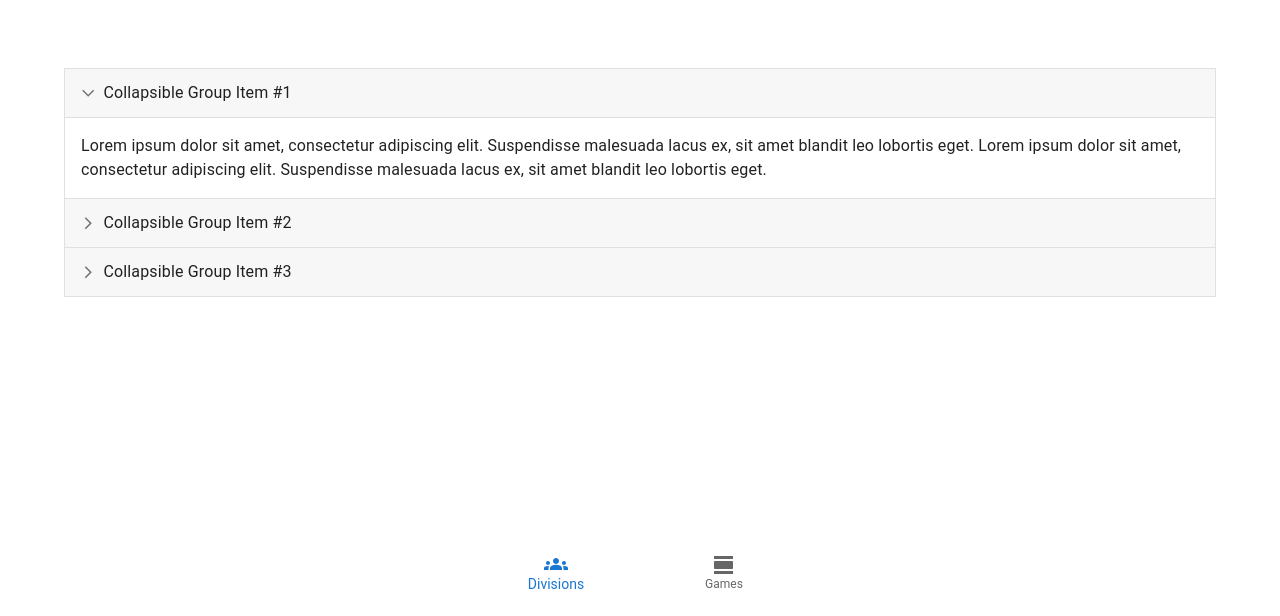
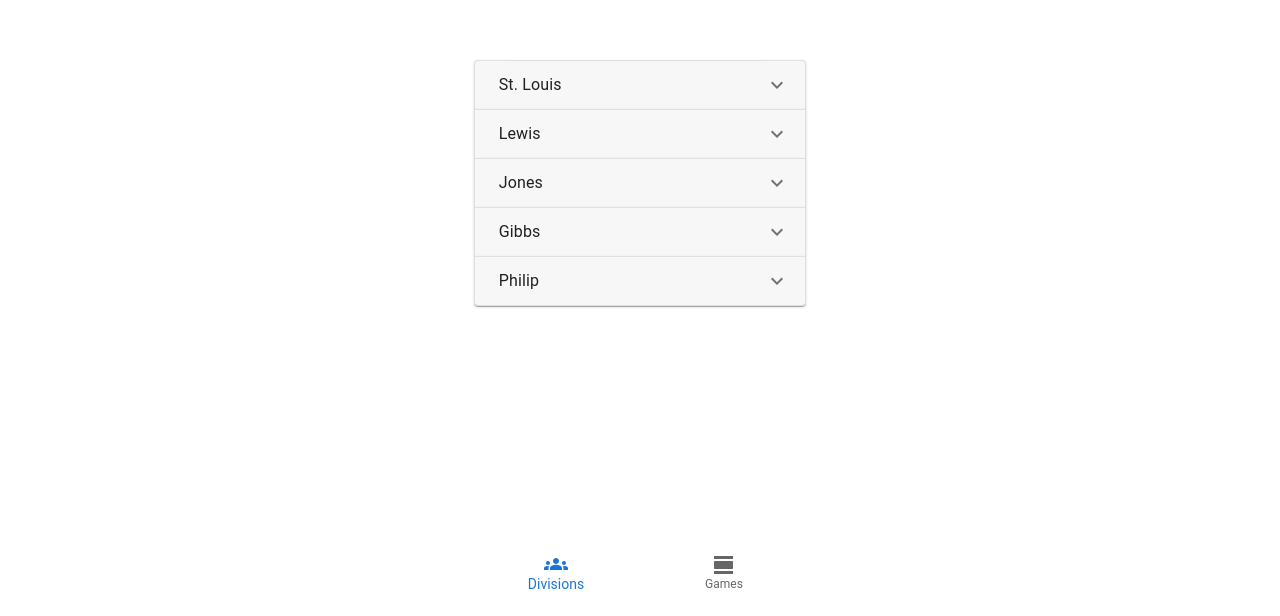
Before and after one commit to neezacoto/carribean-all-fours-scores, a React (Create React App) app: page / in a window 1280 px wide. Shown: the part 184-800 px from the top of the page. Built offline with nearby package versions, Linux system fonts and the light colour scheme.

Commit message:
basic accordians work

```diff
--- a/src/components/Divisions.tsx
+++ b/src/components/Divisions.tsx
@@ -1,15 +1,16 @@
 import * as React from "react";
 import { styled } from "@mui/material/styles";
-import ArrowForwardIosSharpIcon from "@mui/icons-material/ArrowForwardIosSharp";
 import MuiAccordion, { AccordionProps } from "@mui/material/Accordion";
 import MuiAccordionSummary, {
   AccordionSummaryProps,
 } from "@mui/material/AccordionSummary";
 import MuiAccordionDetails from "@mui/material/AccordionDetails";
 import Typography from "@mui/material/Typography";
+import { ExpandMore } from "@mui/icons-material";
+import { Tournament } from "../util/allFoursGame";
 
 const Accordion = styled((props: AccordionProps) => (
-  <MuiAccordion disableGutters elevation={0} square {...props} />
+  <MuiAccordion {...props} />
 ))(({ theme }) => ({
   border: `1px solid ${theme.palette.divider}`,
   "&:not(:last-child)": {
@@ -22,7 +23,7 @@ const Accordion = styled((props: AccordionProps) => (
 
 const AccordionSummary = styled((props: AccordionSummaryProps) => (
   <MuiAccordionSummary
-    expandIcon={<ArrowForwardIosSharpIcon sx={{ fontSize: "0.9rem" }} />}
+    expandIcon={<ExpandMore sx={{ fontSize: "1.5rem" }} />}
     {...props}
   />
 ))(({ theme }) => ({
@@ -30,9 +31,8 @@ const AccordionSummary = styled((props: AccordionSummaryProps) => (
     theme.palette.mode === "dark"
       ? "rgba(255, 255, 255, .05)"
       : "rgba(0, 0, 0, .03)",
-  flexDirection: "row-reverse",
   "& .MuiAccordionSummary-expandIconWrapper.Mui-expanded": {
-    transform: "rotate(90deg)",
+    transform: "rotate(180deg)",
   },
   "& .MuiAccordionSummary-content": {
     marginLeft: theme.spacing(1),
@@ -44,65 +44,63 @@ const AccordionDetails = styled(MuiAccordionDetails)(({ theme }) => ({
   borderTop: "1px solid rgba(0, 0, 0, .125)",
 }));
 
-function Home() {
-  const [expanded, setExpanded] = React.useState<string | false>("panel1");
+type DivisionsProps = {
+  tournament: Tournament;
+};
+
+function Divisions({ tournament }: DivisionsProps) {
+  const [expanded, setExpanded] = React.useState<{
+    [key: string]: boolean;
+  }>({});
 
   const handleChange =
     (panel: string) => (event: React.SyntheticEvent, newExpanded: boolean) => {
-      setExpanded(newExpanded ? panel : false);
+      setExpanded((prevExpanded) => ({
+        ...prevExpanded,
+        [panel]: newExpanded,
+      }));
     };
+
   return (
     <div>
+      {tournament.divisions.map((division, index) => (
         <Accordion
-        expanded={expanded === "panel1"}
-        onChange={handleChange("panel1")}
+          key={division.name}
+          expanded={expanded[`panel${index}`] || false}
+          onChange={handleChange(`panel${index}`)}
         >
-        <AccordionSummary aria-controls="panel1d-content" id="panel1d-header">
-          <Typography>Collapsible Group Item #1</Typography>
+          <AccordionSummary
+            aria-controls={`panel${index}d-content`}
+            id={`panel${index}d-header`}
+          >
+            <Typography>{division.name}</Typography>
+          </AccordionSummary>
+          <AccordionDetails>
+            {division.teams.map((team, teamIndex) => (
+              <Accordion
+                key={team.name}
+                expanded={expanded[`panel${index}-${teamIndex}`] || false}
+                onChange={handleChange(`panel${index}-${teamIndex}`)}
+              >
+                <AccordionSummary
+                  aria-controls={`panel${index}-${teamIndex}d-content`}
+                  id={`panel${index}-${teamIndex}d-header`}
+                >
+                  <Typography>{team.name}</Typography>
                 </AccordionSummary>
                 <AccordionDetails>
                   <Typography>
-            Lorem ipsum dolor sit amet, consectetur adipiscing elit. Suspendisse
-            malesuada lacus ex, sit amet blandit leo lobortis eget. Lorem ipsum
-            dolor sit amet, consectetur adipiscing elit. Suspendisse malesuada
-            lacus ex, sit amet blandit leo lobortis eget.
+                    BullsEye Wins: {team.bullsEyeWins} | BullsEye Losses:{" "}
+                    {team.bullsEyeLosses}
                   </Typography>
                 </AccordionDetails>
               </Accordion>
-      <Accordion
-        expanded={expanded === "panel2"}
-        onChange={handleChange("panel2")}
-      >
-        <AccordionSummary aria-controls="panel2d-content" id="panel2d-header">
-          <Typography>Collapsible Group Item #2</Typography>
-        </AccordionSummary>
-        <AccordionDetails>
-          <Typography>
-            Lorem ipsum dolor sit amet, consectetur adipiscing elit. Suspendisse
-            malesuada lacus ex, sit amet blandit leo lobortis eget. Lorem ipsum
-            dolor sit amet, consectetur adipiscing elit. Suspendisse malesuada
-            lacus ex, sit amet blandit leo lobortis eget.
-          </Typography>
+            ))}
           </AccordionDetails>
         </Accordion>
-      <Accordion
-        expanded={expanded === "panel3"}
-        onChange={handleChange("panel3")}
-      >
-        <AccordionSummary aria-controls="panel3d-content" id="panel3d-header">
-          <Typography>Collapsible Group Item #3</Typography>
-        </AccordionSummary>
-        <AccordionDetails>
-          <Typography>
-            Lorem ipsum dolor sit amet, consectetur adipiscing elit. Suspendisse
-            malesuada lacus ex, sit amet blandit leo lobortis eget. Lorem ipsum
-            dolor sit amet, consectetur adipiscing elit. Suspendisse malesuada
-            lacus ex, sit amet blandit leo lobortis eget.
-          </Typography>
-        </AccordionDetails>
-      </Accordion>
+      ))}
     </div>
   );
 }
 
-export default Home;
+export default Divisions;
--- a/src/components/Home.tsx
+++ b/src/components/Home.tsx
@@ -68,7 +68,7 @@ function Home() {
           alignItems="center"
           justifyContent="center"
         >
-          {screen === "divisions" && <Divisions />}
+          {screen === "divisions" && <Divisions tournament={tournament} />}
           {screen === "games" && <Games />}
         </Grid>
         <Grid item xs={1} style={styles.navContainer}>
--- a/src/util/allFoursGame.ts
+++ b/src/util/allFoursGame.ts
@@ -62,7 +62,7 @@ type TeamEntry = {
   }
 
   type Round = 1 | 2 | 3;
-  class Tournement {
+  export class Tournament {
     roundOne: Game[];
     roundTwo: Game[];
     roundThree: Game[];
@@ -74,8 +74,8 @@ type TeamEntry = {
       this.divisions = [];
     }
 
-    public addDivision(name: string) {
-      this.divisions.push(new Division(name));
+    public addDivision(division: Division) {
+      this.divisions.push(division);
     }
 
     public getDivisions() {
@@ -102,7 +102,7 @@ type TeamEntry = {
   }
 
   export function setup() {
-    const tournament = new Tournement();
+    const tournament = new Tournament();
 
     const addTeamsToDivision = (division: Division, enumObject: any) => {
       Object.values(enumObject).forEach((teamName) => {
@@ -121,7 +121,7 @@ type TeamEntry = {
     divisionsAndTeams.forEach(({ name, enumObject }) => {
       const division = new Division(name);
       addTeamsToDivision(division, enumObject);
-      tournament.addDivision(division.name);
+      tournament.addDivision(division);
     });
 
     //Games
```
Lines whose indentation alone changed are shown as unchanged.
